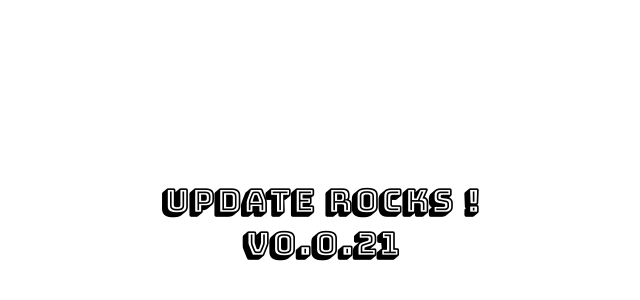
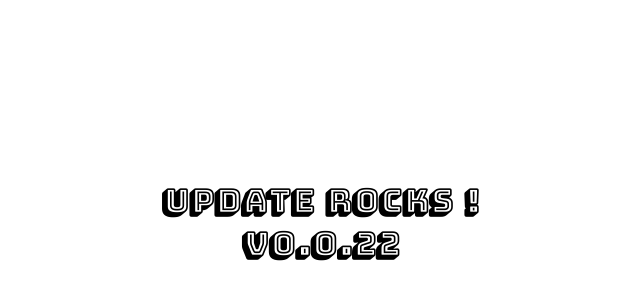
Before and after one commit to rllola/electron-example, a website: page src/index.html in a window 1280 px wide. Shown: the part 140-440 px from the top of the page, 320-960 px from the left. Drawn offline with Linux system fonts and the light colour scheme.

Commit message:
Update to version 0.0.22 (#4)

```diff
--- a/package.json
+++ b/package.json
@@ -1,7 +1,7 @@
 {
   "name": "electron-example",
   "productName": "electron-example",
-  "version": "0.0.21",
+  "version": "0.0.22",
   "description": "My Electron application description",
   "main": "src/index.js",
   "scripts": {
--- a/src/index.html
+++ b/src/index.html
@@ -8,6 +8,6 @@
   <body style="font-weight: bold; font-size: 2em; font-family: 'Bungee Shade', cursive; margin-top: 25%; text-align: center;">
     Update Rocks !
     <br/>
-    v0.0.21
+    v0.0.22
   </body>
 </html>
```
